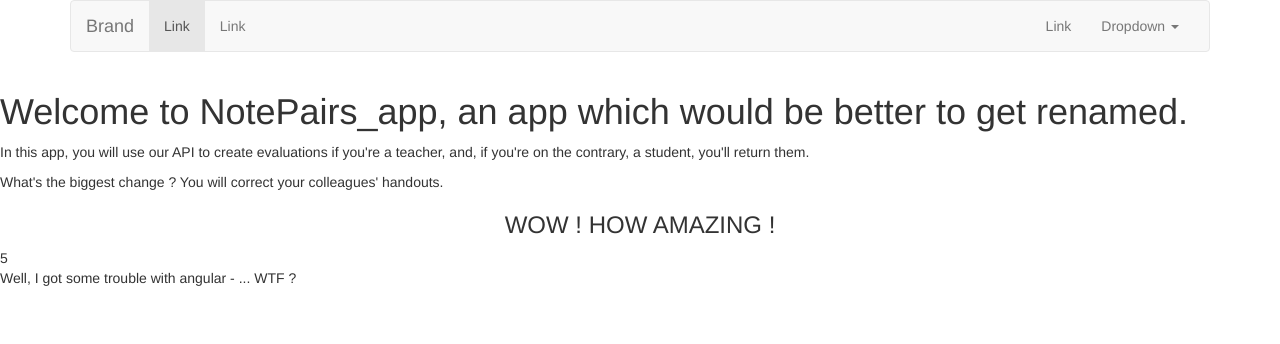
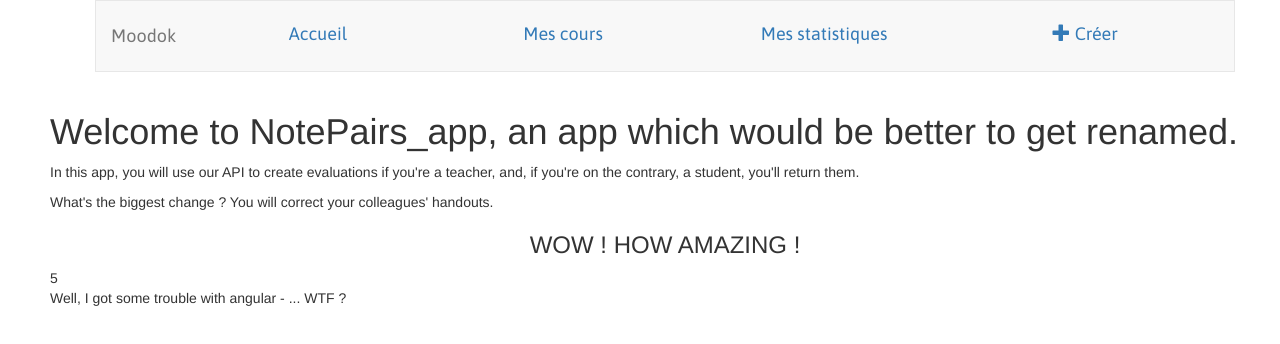
Before and after one commit to Minwog/NotePairs_App, a website: page index.html in a window 1280 px wide. Drawn offline with nearby package versions, Linux system fonts and the light colour scheme.

Commit message:
first navbar

```diff
--- a/app/navbar/navbar.html
+++ b/app/navbar/navbar.html
@@ -1,5 +1,5 @@
 <div class="container">
-    <nav class="navbar navbar-default">
+    <nav class="navbar navbar-default nav_dty">
         <div class="container-fluid">
             <!-- Brand and toggle get grouped for better mobile display -->
             <div class="navbar-header">
@@ -9,27 +9,16 @@
                     <span class="icon-bar"></span>
                     <span class="icon-bar"></span>
                 </button>
-                <a class="navbar-brand" href="#">Brand</a>
+                <a class="navbar-brand waves-effect waves-light" href="#">Moodok</a>
             </div>
 
             <!-- Collect the nav links, forms, and other content for toggling -->
-            <div class="collapse navbar-collapse" id="bs-example-navbar-collapse-1">
-                <ul class="nav navbar-nav">
-                    <li class="active"><a href="#">Link <span class="sr-only">(current)</span></a></li>
-                    <li><a href="#">Link</a></li>
-                </ul>
-                <ul class="nav navbar-nav navbar-right">
-                    <li><a href="#">Link</a></li>
-                    <li class="dropdown">
-                        <a href="#" class="dropdown-toggle" data-toggle="dropdown" role="button" aria-haspopup="true" aria-expanded="false">Dropdown <span class="caret"></span></a>
-                        <ul class="dropdown-menu">
-                            <li><a href="#">Action</a></li>
-                            <li><a href="#">Another action</a></li>
-                            <li><a href="#">Something else here</a></li>
-                            <li role="separator" class="divider"></li>
-                            <li><a href="#">Separated link</a></li>
-                        </ul>
-                    </li>
+            <div class="collapse navbar-collapse " id="bs-example-navbar-collapse-1">
+                <ul class="nav nav-justified">
+                    <li class="active"><a href="#">Accueil <span class="sr-only">(current)</span></a></li>
+                    <li><a href="#">Mes cours</a></li>
+                    <li><a href="#">Mes statistiques</a></li>
+                    <li> <a href="#"><span class="glyphicon glyphicon-plus"></span> Créer</a></li>
                 </ul>
             </div><!-- /.navbar-collapse -->
         </div><!-- /.container-fluid -->
--- a/index.html
+++ b/index.html
@@ -3,6 +3,7 @@
     <title> Moodok </title>
     <link rel="stylesheet" type="text/css" href="app/bower_components/bootstrap/dist/css/bootstrap.min.css"/>
     <link rel="stylesheet" type="text/css" href="resources/css/main.css"/>
+    <link href="https://fonts.googleapis.com/css?family=Asap" rel="stylesheet">
 
     <!--------------------------------- SCRIPTS ---------------------------------------------->
     <script src="app/bower_components/jquery/dist/jquery.js"></script>
--- a/resources/css/main.css
+++ b/resources/css/main.css
@@ -0,0 +1,15 @@
+
+body{
+    margin-left:50px
+}
+
+/*navbar*/
+
+.nav_dty {
+    border-radius: 0px;
+    text-decoration-color: white;
+    padding-top:10px;
+    padding-bottom: 10px;
+    font-family: 'Asap', sans-serif;
+    font-size: large;
+}
```
